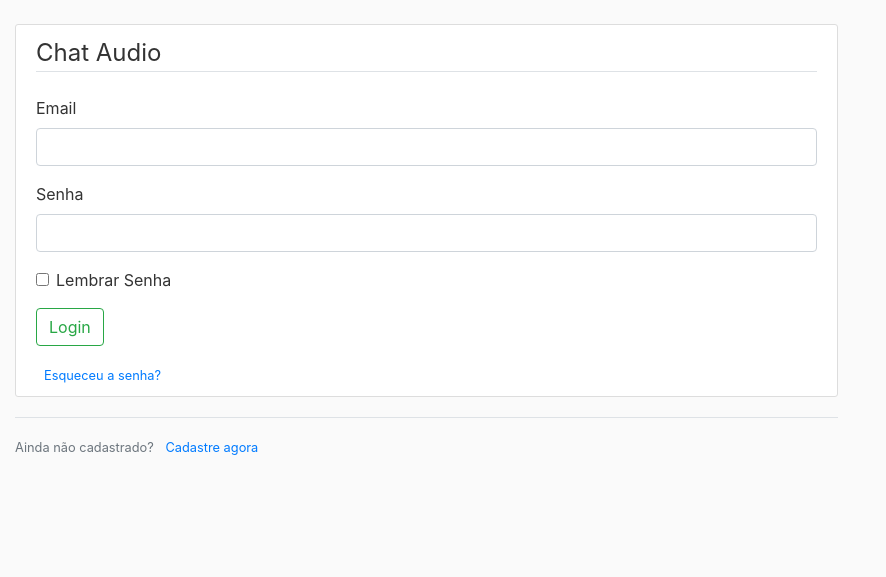
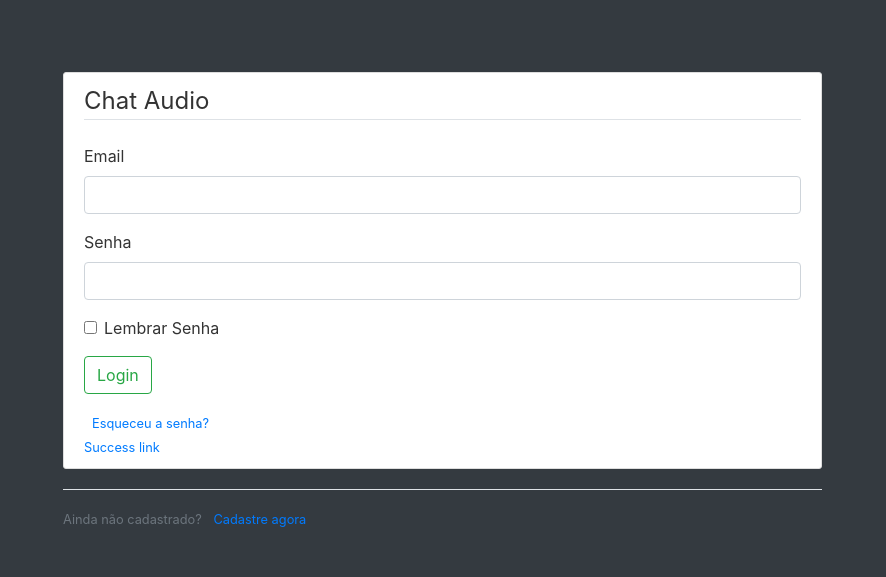
Before and after one commit to lucksaug/APS-redes, a Flask app: page /login in a window 1280 px wide. Shown: the part 56-633 px from the top of the page, without its empty margins (0-886 px from the left). Run offline with Flask 2, Linux system fonts and the light colour scheme; some libraries are stand-ins or nearby versions.

```diff
--- a/chat_audio/projeto/templates/chat.html
+++ b/chat_audio/projeto/templates/chat.html
@@ -11,7 +11,7 @@
             <input type="text" class="form-control" placeholder="Recipient's username" aria-label="Recipient's username with two button addons">
             <button class="btn btn-outline-success" type="button">Button</button>
             <button class="btn btn-outline-success" type="button">Button</button>
-          </div>
+        </div>
     </div>
 
 </div>
--- a/chat_audio/projeto/templates/index.html
+++ b/chat_audio/projeto/templates/index.html
@@ -16,10 +16,10 @@
         <title>Chat Audio</title>
     {% endif %}
 </head>
-<body>
+<body class="p-5 mb-2 bg-dark">
     <header class="site-header">
       <nav class="navbar navbar-expand-md navbar-dark bg-success fixed-top">
-        <div class="container">
+        <div class="container ">
           <a class="navbar-brand mr-4" href="/">Chat Audio</a>
           <button class="navbar-toggler" type="button" data-toggle="collapse" data-target="#navbarToggle" aria-controls="navbarToggle" aria-expanded="false" aria-label="Toggle navigation">
             <span class="navbar-toggler-icon"></span>
@@ -38,8 +38,8 @@
       </nav>
     </header>
     <main role="main" class="container-fluid">
-      <div class="row">
-        <div class="col-md-8">
+      <div class="row d-flex ">
+        <div class="col-md-8 align-items-center">
           {% with messages = get_flashed_messages(with_categories=true) %}
             {% if messages %}
               {% for category, message in messages %}
@@ -56,7 +56,6 @@
       </div>
     </main>
 
-
     <!-- Optional JavaScript -->
     <!-- jQuery first, then Popper.js, then Bootstrap JS -->
     <script src="https://code.jquery.com/jquery-3.2.1.slim.min.js" integrity="sha384-KJ3o2DKtIkvYIK3UENzmM7KCkRr/rE9/Qpg6aAZGJwFDMVNA/GpGFF93hXpG5KkN" crossorigin="anonymous"></script>
--- a/chat_audio/projeto/templates/login.html
+++ b/chat_audio/projeto/templates/login.html
@@ -40,13 +40,16 @@
                 {{ form.submit(class="btn btn-outline-success") }}
             </div>
             <small class="texted-muted ml-2">
-                <a href="#">Esqueceu a senha?</a>
+                <a href="#" class="link-success">Esqueceu a senha?</a><br/>
+
+                <a href="#" class="link-success">Success link</a><br/>
+
             </small>
         </form>
     </div>
     <div class="border-top pt-3">
         <small class="text-muted">
-            Ainda não cadastrado? <a class="ml-2" href="{{ url_for('cadastro') }}">Cadastre agora</a>
+            Ainda não cadastrado? <a class="link-success ml-2" href="{{ url_for('cadastro') }}">Cadastre agora</a>
         </small>
     </div>
 {% endblock content %}
```
